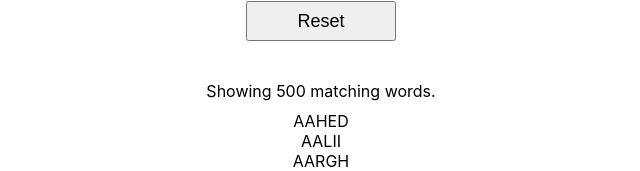
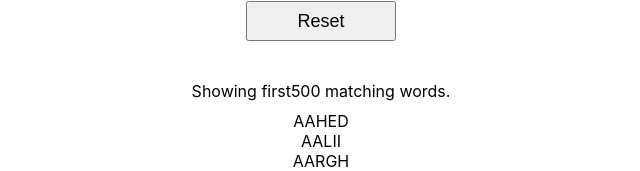
Before and after one commit to joshuajhindley/word-finder, a React (Create React App) app: page / in a window 1280 px wide. Both pictures are taken after typing "Sample", "Sample", "Sample", "Sample", "Sample", "Sample" into the empty fields and a click on the button "Search". Shown: the part 476-647 px from the top of the page, without its empty margins (319-959 px from the left). Built offline with nearby package versions, Linux system fonts and the light colour scheme.

Commit message:
Change fields to use constant keys

```diff
--- a/src/App.tsx
+++ b/src/App.tsx
@@ -40,7 +40,6 @@ class App extends React.Component<IAppProps, IAppState> {
     this.incorrect.current = []
     this.show = new Array(true)
     this.notBoxes = 1
-    // TODO maybe try to improve this implementation by
     props.form.reset()
     resetResults()
     this.forceUpdate()
@@ -145,14 +144,16 @@ class App extends React.Component<IAppProps, IAppState> {
 
     return (
       <div className='matches'>
-        <label>Showing {pluralize('matching word', results.length, true)}.</label>
+        <label>
+          Showing {results.length === 500 ? 'first' : ''}
+          {pluralize('matching word', results.length, true)}.
+        </label>
       </div>
     )
   }
 
   render() {
     const { results, isFresh } = this.props
-    const date = new Date()
 
     // TODO add dark mode
     // TODO now that the keys are different, see if we can change the implementation method
@@ -176,7 +177,7 @@ class App extends React.Component<IAppProps, IAppState> {
                       name={'letter' + (i + 1)}
                       component='input'
                       maxLength='1'
-                      key={i + ' ' + date.getTime()}
+                      key={i}
                       ref={(el: HTMLInputElement) => (this.correct.current[i] = el)}
                       parse={value => (value ? value.toUpperCase() : '')}
                       onFocus={this.handleFocus}
@@ -190,7 +191,7 @@ class App extends React.Component<IAppProps, IAppState> {
                       name={'anyPosLetter' + (i + 1)}
                       component='input'
                       maxLength='1'
-                      key={i + ' ' + date.getTime()}
+                      key={i}
                       ref={(el: HTMLInputElement) => (this.anyPos.current[i] = el)}
                       parse={value => (value ? value.toUpperCase() : '')}
                       onFocus={this.handleFocus}
@@ -205,7 +206,7 @@ class App extends React.Component<IAppProps, IAppState> {
                         name={'notLetter' + (i + 1)}
                         component='input'
                         maxLength='1'
-                        key={i + ' ' + date.getTime()}
+                        key={i}
                         ref={(el: HTMLInputElement) => (this.incorrect.current[i] = el)}
                         parse={value => (value ? value.toUpperCase() : '')}
                         onFocus={this.handleFocus}
@@ -227,6 +228,7 @@ class App extends React.Component<IAppProps, IAppState> {
             </Form>
           </div>
           <div className='results'>
+            {/* TODO check whether 500 are showing */}
             {!isFresh && this.getNumberOfResults()}
             {results.map((result: string, index: number) => (
               <div className='result' key={index}>
```
